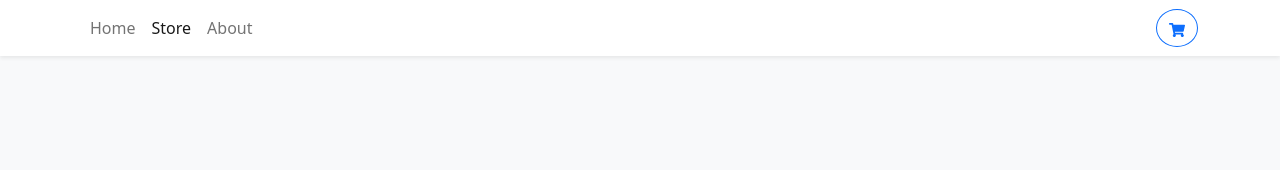
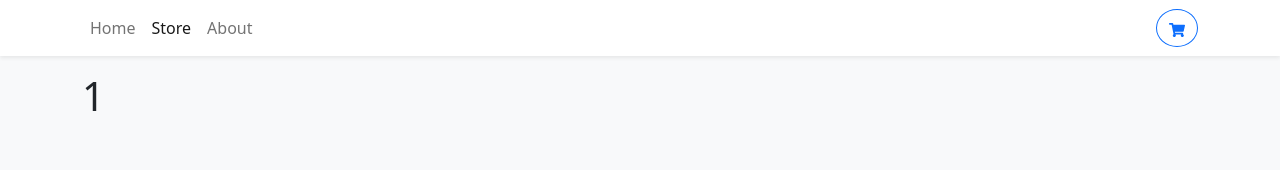
Before and after one commit to ZahraBahmanpour/react-typescript-tutorial, a React (Create React App) app: page /store/1 in a window 1280 px wide. Before the commit this address had no page. Shown: the top 170 px of the page. Built offline with nearby package versions, Linux system fonts and the light colour scheme.

Commit message:
18 - add product details routing

```diff
--- a/src/App.tsx
+++ b/src/App.tsx
@@ -5,6 +5,7 @@ import Store from "./pages/Store";
 import About from "./pages/About";
 import Navbar from "./components/Navbar";
 import { ShoppingCartProvider } from "./context/ShoppingCartContext";
+import StoreItemDetails from "./pages/StoreItemDetails";
 
 function App() {
   return (
@@ -14,6 +15,7 @@ function App() {
         <Routes>
           <Route path="/" element={<Home />} />
           <Route path="store" element={<Store />} />
+          <Route path="store/:productId" element={<StoreItemDetails />} />
           <Route path="about" element={<About />} />
         </Routes>
       </Container>
--- a/src/components/StoreItem.tsx
+++ b/src/components/StoreItem.tsx
@@ -1,4 +1,5 @@
 import { Button, Card } from "react-bootstrap";
+import { Link } from "react-router-dom";
 import { useShoppingCartContext } from "../context/ShoppingCartContext";
 import { Product } from "../model/product";
 
@@ -12,7 +13,8 @@ export default function StoreItem(product: Product) {
   } = useShoppingCartContext();
   const quantity = getItemQuantity(id);
   return (
-    <Card>
+    <Link to={`/store/${id}`}>
+      <Card style={{ cursor: "pointer" }}>
         <Card.Img variant="top" src={imgUrl} height="200px" />
         <Card.Body className="d-flex flex-column">
           <Card.Title className="d-flex justify-content-between align-items-baseline">
@@ -36,11 +38,15 @@ export default function StoreItem(product: Product) {
                   className="d-flex align-items-center justify-content-center"
                   style={{ gap: ".5rem" }}
                 >
-                <Button onClick={() => decreaseCartQuantity(product)}>-</Button>
+                  <Button onClick={() => decreaseCartQuantity(product)}>
+                    -
+                  </Button>
                   <div>
                     <span className="fs-3">{quantity}</span> in cart
                   </div>
-                <Button onClick={() => increaseCartQuantity(product)}>+</Button>
+                  <Button onClick={() => increaseCartQuantity(product)}>
+                    +
+                  </Button>
                 </div>
                 <Button
                   variant="danger"
@@ -54,5 +60,6 @@ export default function StoreItem(product: Product) {
           </div>
         </Card.Body>
       </Card>
+    </Link>
   );
 }
--- /dev/null
+++ b/src/pages/StoreItemDetails.tsx
@@ -0,0 +1,6 @@
+import { useParams } from "react-router-dom";
+
+export default function StoreItemDetails() {
+  const { productId } = useParams();
+  return <h1>{productId}</h1>;
+}
```
Lines whose indentation alone changed are shown as unchanged.
